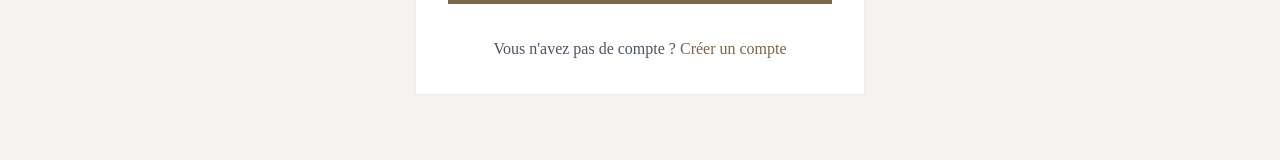
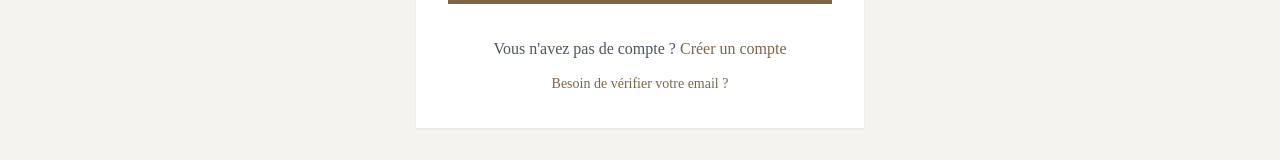
Before and after one commit to growthly-maker/atelier-lunaire-site, a Next.js app: page /auth/connexion in a window 1280 px wide. Shown: the part 470-630 px from the top of the page. Built offline with nearby package versions, Linux system fonts and the light colour scheme; no server answers; the database is empty.

Commit message:
Mise à jour de la page de connexion avec un lien pour renvoyer l'email de vérification

```diff
--- a/pages/auth/connexion.js
+++ b/pages/auth/connexion.js
@@ -51,6 +51,14 @@ export default function Login() {
 
       if (result.error) {
         setError(result.error);
+
+        // Vérifier si l'erreur est liée à la vérification de l'email
+        if (result.error.includes('vérifier votre adresse email')) {
+          // Ajouter un message spécifique pour la vérification
+          setError(
+            "Votre adresse email n'a pas été vérifiée. Veuillez vérifier votre boîte de réception ou "
+          );
+        }
       } else {
         // Récupère le paramètre callbackUrl ou redirige vers la page compte
         const callbackUrl = router.query.callbackUrl || '/compte';
@@ -80,7 +88,17 @@ export default function Login() {
           {error && (
             <div className="mb-6 p-4 bg-red-50 border border-red-200 text-red-700 rounded-sm flex items-start">
               <FiAlertCircle className="flex-shrink-0 mt-0.5 mr-2" />
-              <span>{error}</span>
+              <div>
+                <span>{error}</span>
+                {error.includes('adresse email') && (
+                  <Link
+                    href="/resend-verification"
+                    className="block mt-1 text-primary-600 hover:text-primary-700 font-medium"
+                  >
+                    Renvoyer l'email de vérification
+                  </Link>
+                )}
+              </div>
             </div>
           )}
 
@@ -148,6 +166,14 @@ export default function Login() {
                 Créer un compte
               </Link>
             </p>
+            <div className="mt-2">
+              <Link
+                href="/resend-verification"
+                className="text-sm text-primary-600 hover:text-primary-700"
+              >
+                Besoin de vérifier votre email ?
+              </Link>
+            </div>
           </div>
         </div>
       </main>
```
